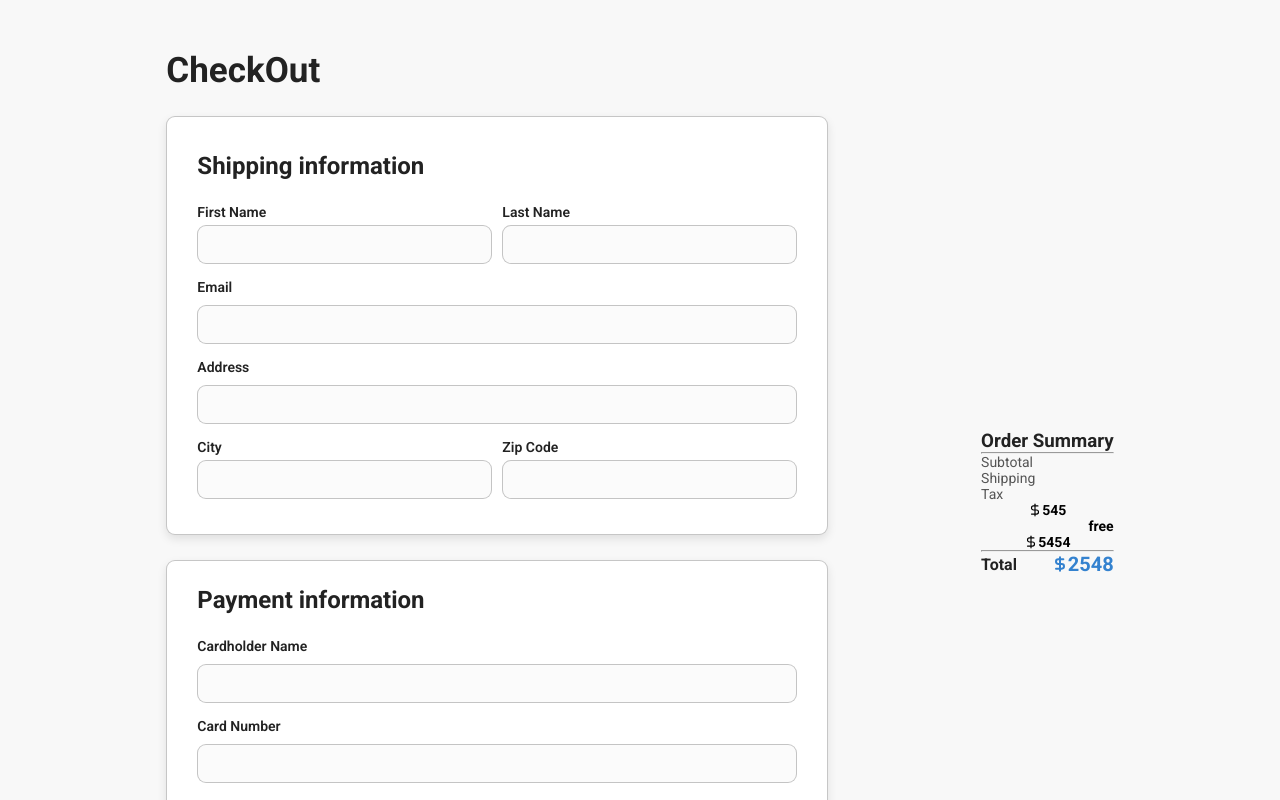
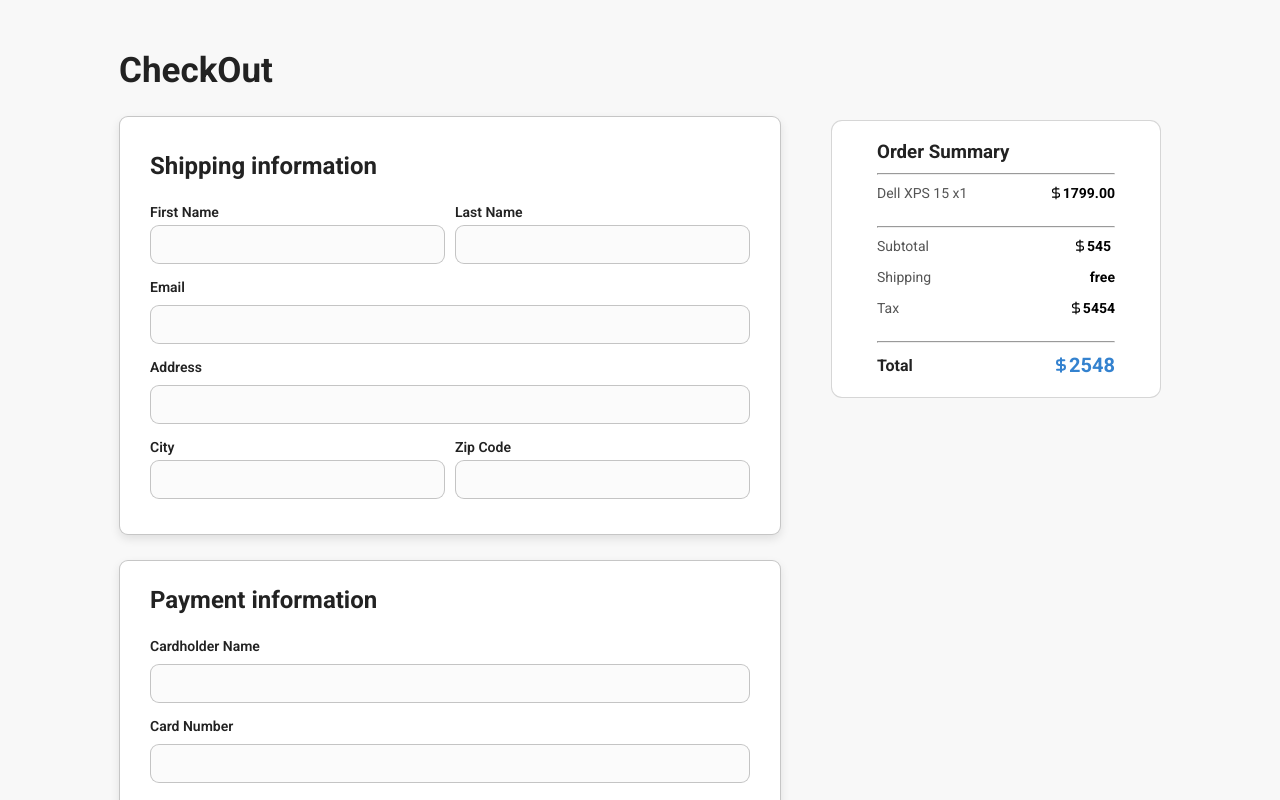
Before and after one commit to assumaqn/ShopEase, a React (Vite) app: page /cart/checkout in a window 1280 px wide. Shown: the top 800 px of the page. Built offline with nearby package versions, Linux system fonts and the light colour scheme.

Commit message:
creating the order summary

```diff
--- a/src/Components/CheckOut.jsx
+++ b/src/Components/CheckOut.jsx
@@ -141,6 +141,18 @@ function OrderSummaryInfo() {
       <hr></hr>
       <div className={styles.detail}>
         <span style={{ fontSize: "14px", color: "#555" }}>
+          <p>Dell XPS 15 x1 </p>
+        </span>
+        <span style={{ fontSize: "14px", color: "#000", fontWeight: "bolder" }}>
+          <p style={centerIcon}>
+            <DollarSign size="14px" />
+            1799.00
+          </p>
+        </span>
+      </div>
+      <hr></hr>
+      <div className={styles.detail}>
+        <span style={{ fontSize: "14px", color: "#555" }}>
           <p>Subtotal</p>
           <p>Shipping</p>
           <p>Tax</p>
--- a/src/Components/CheckOut.module.css
+++ b/src/Components/CheckOut.module.css
@@ -6,8 +6,9 @@
   display: flex;
   max-width: 1100px;
   margin: 0 auto;
-  justify-content: space-around;
+  justify-content: center;
   align-items: center;
+  gap: 50px;
   color: #222;
 }
 .form-el {
@@ -43,3 +44,24 @@
 }
 
 /* For the order summary */
+.summary {
+  border: 1px solid #3333;
+  width: 30%;
+  padding: 20px 45px;
+  margin-top: 70px;
+  align-self: flex-start;
+  display: flex;
+  flex-direction: column;
+  gap: 10px;
+  background: #ffff;
+  border-radius: 11px;
+}
+.detail {
+  display: flex;
+  justify-content: space-between;
+  align-items: center;
+  column-gap: 25px;
+}
+.detail p {
+  margin-bottom: 15px;
+}
```
